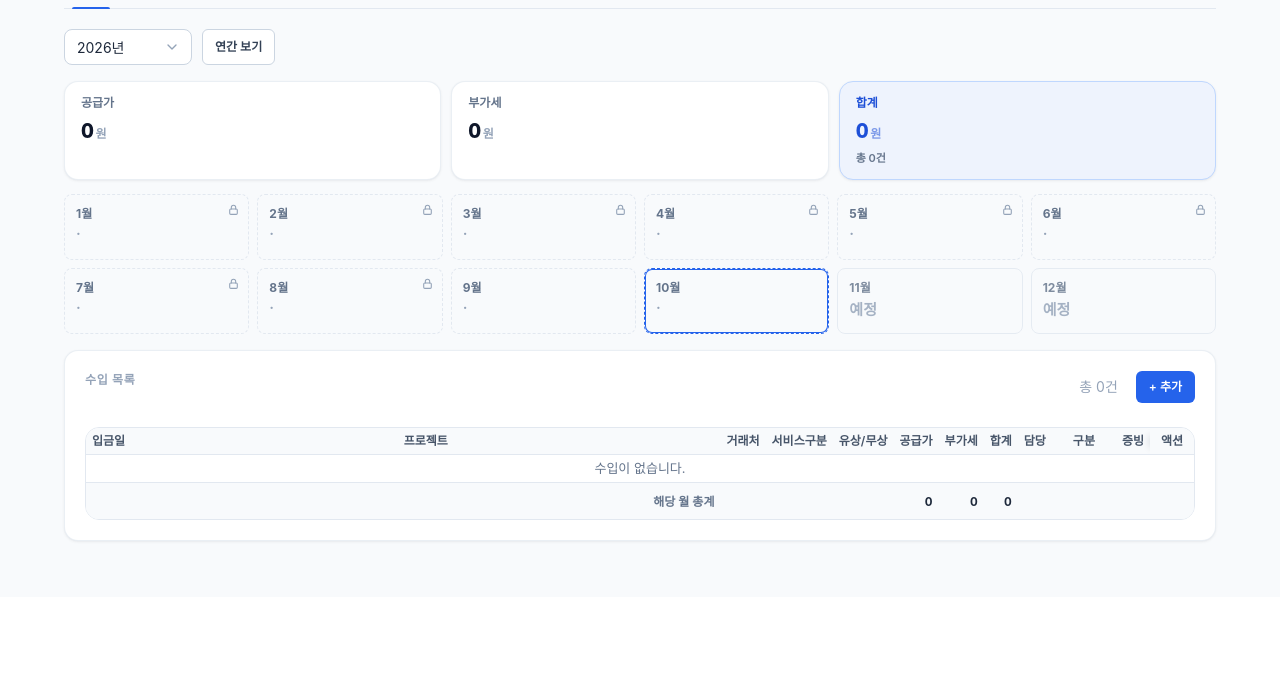
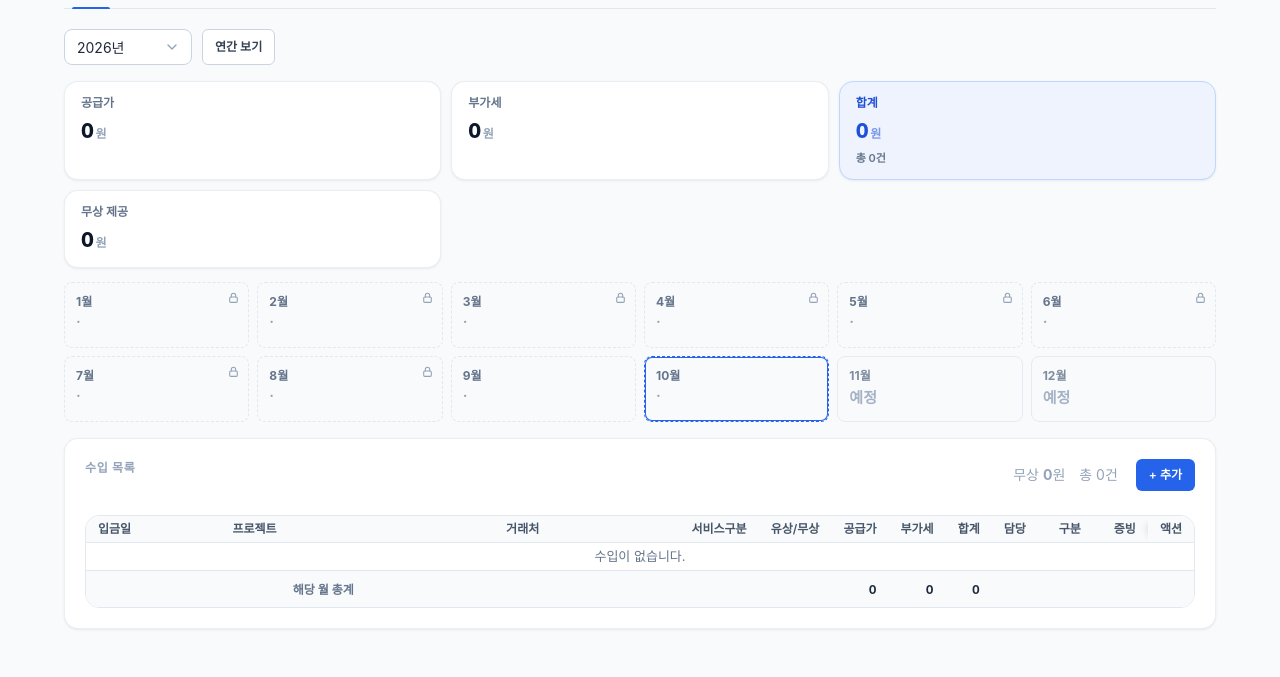
Before and after one commit to innored/tech-bizboard, a PHP site: page /revenues in a window 1280 px wide. Shown: the part 203-880 px from the top of the page. Before the commit the page ends 745 px from the top, so only its background shows below. Run offline with PHP 8.4, Linux system fonts and the light colour scheme; data that the repository does not hold is empty; some libraries are stand-ins or nearby versions; some web fonts are replaced.

Commit message:
style(revenue): wider column spacing, cap project width, widen client; show 무상 even when 0 (dashboard still hides)

```diff
--- a/public/asset/css/tech-bizboard.css
+++ b/public/asset/css/tech-bizboard.css
@@ -1212,6 +1212,22 @@ html, body, input, button, select, textarea {
 .rev-page #rev-tpl-table .col-project {
   width: auto;
 }
+/* 수입 목록: 열이 붙어 보여서 좌우 패딩을 넓히고, 프로젝트는 좁게(캡)·거래처는 넓게 */
+.rev-page #rev-list-table th,
+.rev-page #rev-list-table td {
+  padding-left: 12px;
+  padding-right: 12px;
+}
+.rev-page #rev-list-table .col-project {
+  width: auto;
+  max-width: 300px;
+  white-space: normal;
+}
+.rev-page #rev-list-table .col-client {
+  width: auto;
+  min-width: 120px;
+  white-space: nowrap;
+}
 .rev-page #rev-list-table .col-date .input-wrap,
 .rev-page #rev-list-table .col-date .input.has-icon-left {
   width: calc(10ch + 36px);
--- a/public/asset/js/revenues.js
+++ b/public/asset/js/revenues.js
@@ -546,9 +546,6 @@
     setText('rev-year-total', fmt(total));
     setText('rev-year-count', '총 ' + count + '건');
     setText('rev-year-free', fmt(freeValueYear || 0));
-    var yfCell = document.getElementById('rev-year-free');
-    yfCell = yfCell ? yfCell.closest('.rev-year-kpi') : null;
-    if (yfCell) yfCell.hidden = !(Number(freeValueYear) > 0);
     return buckets;
   }
 
@@ -566,8 +563,6 @@
     listBody.innerHTML = (rows || []).map(function (row) { return listRowHtml(row); }).join('');
     updateListSummary();
     setText('rev-sum-free', fmt(freeValueMonth || 0));
-    var mfWrap = document.getElementById('rev-sum-free-wrap');
-    if (mfWrap) mfWrap.hidden = !(Number(freeValueMonth) > 0);
   }
 
   function refreshYearIndex() {
--- a/view/revenues.php
+++ b/view/revenues.php
@@ -81,7 +81,7 @@ require __DIR__ . '/_header.php';
               <strong class="rev-year-kpi-amt"><span id="rev-year-total">0</span><span class="unit">원</span></strong>
               <span class="rev-year-kpi-n" id="rev-year-count">총 0건</span>
             </article>
-            <article class="rev-year-kpi" hidden>
+            <article class="rev-year-kpi">
               <span class="rev-year-kpi-label">무상 제공</span>
               <strong class="rev-year-kpi-amt"><span id="rev-year-free">0</span><span class="unit">원</span></strong>
             </article>
@@ -97,7 +97,7 @@ require __DIR__ . '/_header.php';
                 <svg viewBox="0 0 24 24" fill="none" stroke="currentColor" stroke-width="2" stroke-linecap="round" stroke-linejoin="round" aria-hidden="true"><rect x="5" y="11" width="14" height="10" rx="2"/><path d="M8 11V8a4 4 0 0 1 8 0v3"/></svg>
               </span>
               <div class="rev-card-meta">
-                <span class="text-sm text-faint" id="rev-sum-free-wrap" hidden>무상 <strong id="rev-sum-free">0</strong>원</span>
+                <span class="text-sm text-faint" id="rev-sum-free-wrap">무상 <strong id="rev-sum-free">0</strong>원</span>
                 <span class="text-sm text-faint" id="rev-list-count">총 0건</span>
                 <button
                   class="btn btn-primary btn-sm"
```
